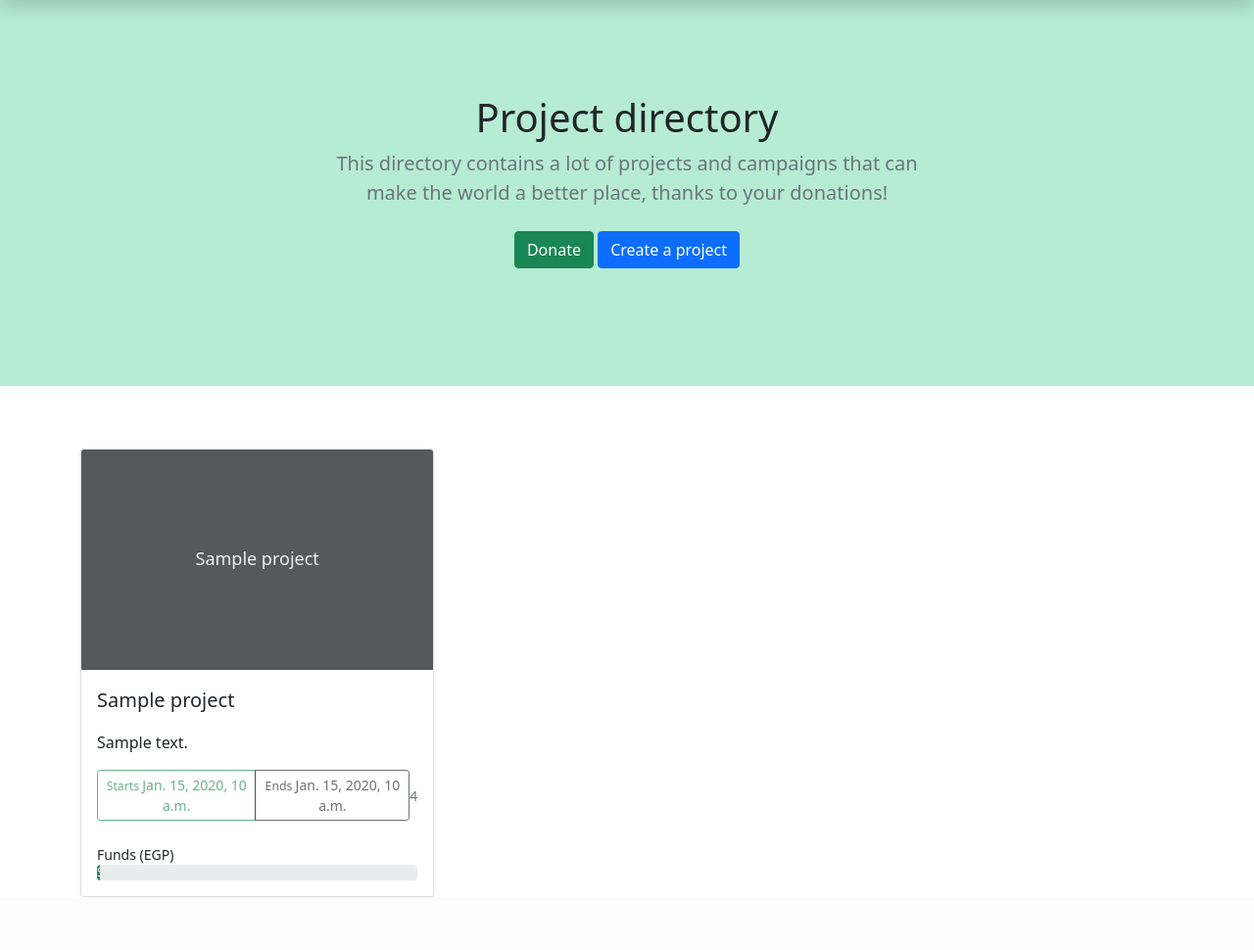
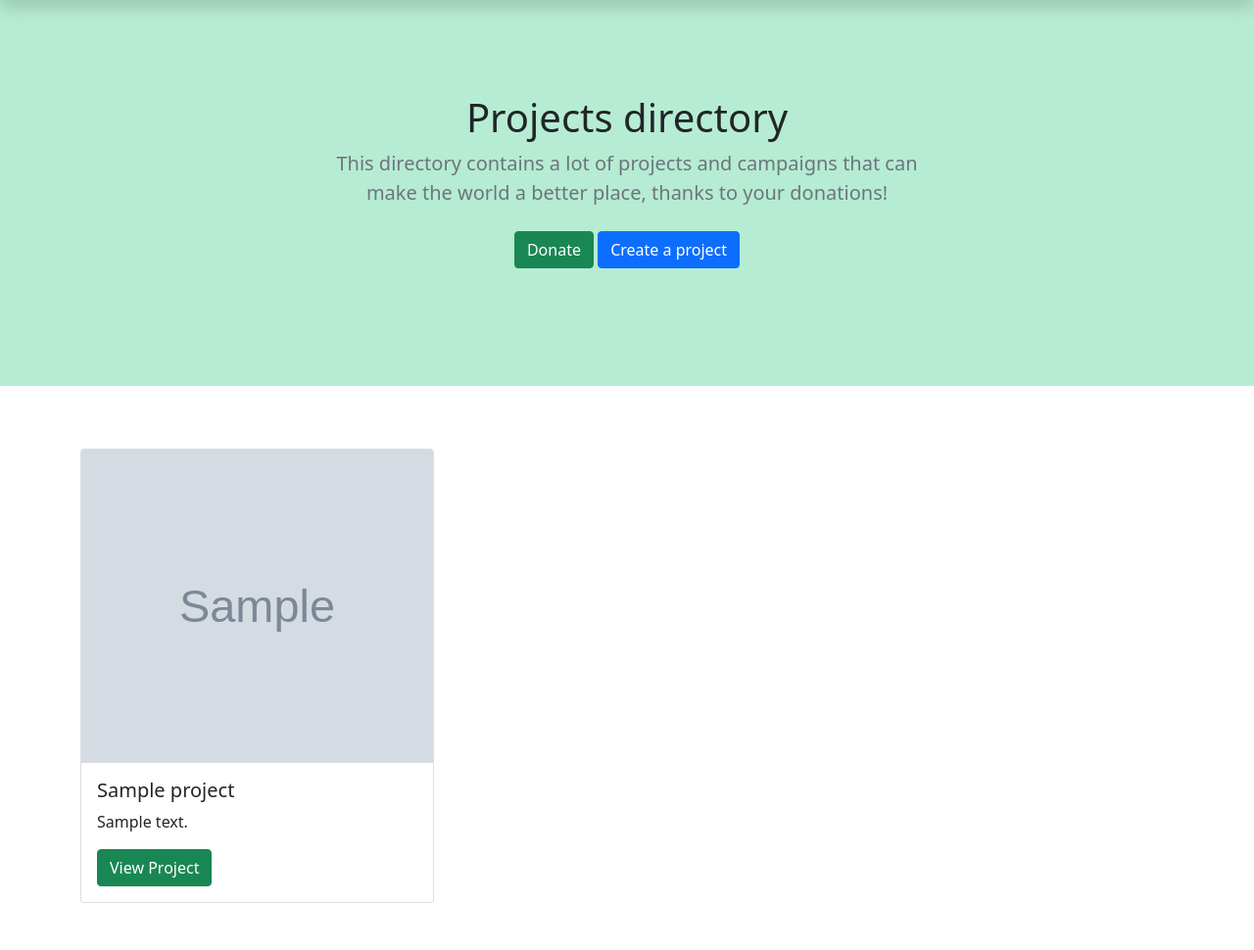
Before and after one commit to ayazeid/Crowd-Funding-App-Django, a Django app: template crowdfund/projects/templates/projects/project_list.html in a window 1280 px wide. Shown: the part 56-1026 px from the top of the page at 98% size. Before the commit the page ends 972 px from the top, so only its background shows below. Run offline with Django 3.2, Linux system fonts and the light colour scheme; the template is opened without the code that fills it: most values are stand-ins (such as "Sample title", 1, 10 or a date in 2020); grey boxes marked "Sample" are stand-in pictures; some libraries are stand-ins or nearby versions.

Commit message:
Modify Projects page styling

```diff
--- a/crowdfund/crowdfund/static/scripts/app.js
+++ b/crowdfund/crowdfund/static/scripts/app.js
@@ -1,5 +1,4 @@
 var picPrompts = $(".cf-dy-hidden");
-var fundProgress = $(".fund-progress");
 
 // Dynamic picture prompt fields
 function dynamicPicPromptsDisplay() {
@@ -20,10 +19,3 @@ picPrompts.on("change", () => {
 
 // Show only the first prompt on load
 dynamicPicPromptsDisplay();
-
-// function getpercentage(progressBar) {
-//   console.log(progressBar);
-//   // percentage = currentFund / totalTarget
-//   // fundProgress.style.width = `${percentage}%`
-// //   aria-valuenow = percentage
-// }
--- a/crowdfund/crowdfund/static/style/style.css
+++ b/crowdfund/crowdfund/static/style/style.css
@@ -1,6 +1,11 @@
 :root {
   --cf-green: 90, 211, 155;
 }
+
+body {
+  overflow-x: hidden;
+}
+
 .bd-placeholder-img {
   font-size: 1.125rem;
   text-anchor: middle;
--- a/crowdfund/home/templates/home/index.html
+++ b/crowdfund/home/templates/home/index.html
@@ -17,7 +17,7 @@
           <div class="card-body">
             <h5 class="card-title">{{project.title}}</h5>
             <p class="card-text">{{project.details}}</p>
-            <a href="#" class="btn btn-primary">View Project</a>
+            <a href="#" class="btn btn-success">View Project</a>
           </div>
         </div>
       </div>
--- a/crowdfund/projects/templates/projects/project_list.html
+++ b/crowdfund/projects/templates/projects/project_list.html
@@ -2,7 +2,7 @@
 <section class="py-5 text-center cf-bg-light-green">
   <div class="row py-lg-5">
     <div class="col-lg-6 col-md-8 mx-auto">
-      <h1 class="fw-light">Project directory</h1>
+      <h1 class="fw-light">Projects directory</h1>
       <p class="lead text-muted">
         This directory contains a lot of projects and campaigns that can make
         the world a better place, thanks to your donations!
@@ -21,59 +21,23 @@
   {% if object_list|length > 0 %}
   <div class="row row-cols-1 row-cols-sm-2 row-cols-md-3 g-3 mt-5">
     {% for project in object_list %}
-    <div class="col-md-4">
-      <div class="card shadow-sm">
-        <svg
-          class="bd-placeholder-img card-img-top"
-          width="100%"
-          height="225"
-          xmlns="http://www.w3.org/2000/svg"
-          role="img"
-          aria-label="Placeholder: {{ project.title }}"
-          preserveAspectRatio="xMidYMid slice"
-          focusable="false"
-        >
-          <title>{{ project.title }}</title>
-          <rect width="100%" height="100%" fill="#55595c" />
-          <text x="50%" y="50%" fill="#eceeef" dy=".3em">
-            {{ project.title }}
-          </text>
-        </svg>
+    <div class="col-12 col-md-6 col-lg-4">
+      <div class="card">
+        <img
+          class="card-img-top"
+          src="http://127.0.0.1:8000/media/{{project.images.all.0.picture}}"
+          alt="Card image cap"
+          style="height: 320px"
+        />
 
         <div class="card-body">
-          <p class="fs-5">{{ project.title }}</p>
-          <p class="card-text">{{ project.details|truncatechars:40 }}</p>
-          <div class="d-flex justify-content-between align-items-center">
-            <div class="btn-group">
-              <span class="btn btn-sm btn-outline-success disabled"
-                ><small>Starts </small>{{ project.start_date }}</span
-              >
-              <span class="btn btn-sm btn-outline-dark disabled"
-                ><small>Ends </small>{{ project.end_date }}</span
-              >
-            </div>
-            <small class="text-muted">{{ project.average_rate }}</small>
-          </div>
-
-          <div class="mt-4">
-            <small>Funds (EGP)</small>
-            <div class="progress" onload="getpercentage(this)">
-              {# Needs a lot of fixing #}
-              {% comment %} {% with percentage=(widthratio project.current_fund total_target 1) %}  {% endcomment %}
-              <div
-                class="progress-bar bg-success fund-progress"
-                role="progressbar"
-                style="width: {{percentage}}%;"
-                aria-valuemin="0"
-                aria-valuemax="100"
-              >
-                {{project.current_fund}} / {{project.total_target}}
-              </div>
-            </div>
-          </div>
+          <h5 class="card-title">{{project.title}}</h5>
+          <p class="card-text">{{project.details|truncatechars:40}}</p>
+          <a href="#" class="btn btn-success">View Project</a>
         </div>
       </div>
     </div>
+
     {% endfor %}
   </div>
   {% else %}
--- a/crowdfund/templates/base.html
+++ b/crowdfund/templates/base.html
@@ -26,7 +26,7 @@
 
   <body>
     {% include 'partials/_navbar.html' %}
-    <div class="">{% block content %}{% endblock content %}</div>
+    <div class="mb-5">{% block content %}{% endblock content %}</div>
 
     <script src="https://ajax.googleapis.com/ajax/libs/jquery/3.5.1/jquery.min.js"></script>
     <script
--- a/crowdfund/templates/partials/_navbar.html
+++ b/crowdfund/templates/partials/_navbar.html
@@ -1,21 +1,21 @@
 {% load static %}
 <header class="navbar navbar-dark sticky-top bg-dark flex-md-nowrap p-0 shadow">
   <nav class="navbar navbar-expand navbar-dark bg-dark">
-    <div class="container-fluid">
+    <div class="container-fluid justify-align-content-between">
+      <div class="collapse navbar-collapse">
         <a class="navbar-brand" href="{% url 'home' %}">Crowdfund</a>
         <button
           class="navbar-toggler"
           type="button"
           data-bs-toggle="collapse"
-        data-bs-target="#navbarsExample02"
-        aria-controls="navbarsExample02"
           aria-expanded="false"
           aria-label="Toggle navigation"
         >
           <span class="navbar-toggler-icon"></span>
         </button>
+      </div>
 
-      <div class="collapse navbar-collapse" id="navbarsExample02">
+      <div class="d-flex">
         <ul class="navbar-nav me-auto">
           <li class="nav-item">
             <a class="nav-link" href="{% url 'projects' %}">Projects</a>
```
Lines whose indentation alone changed are shown as unchanged.
